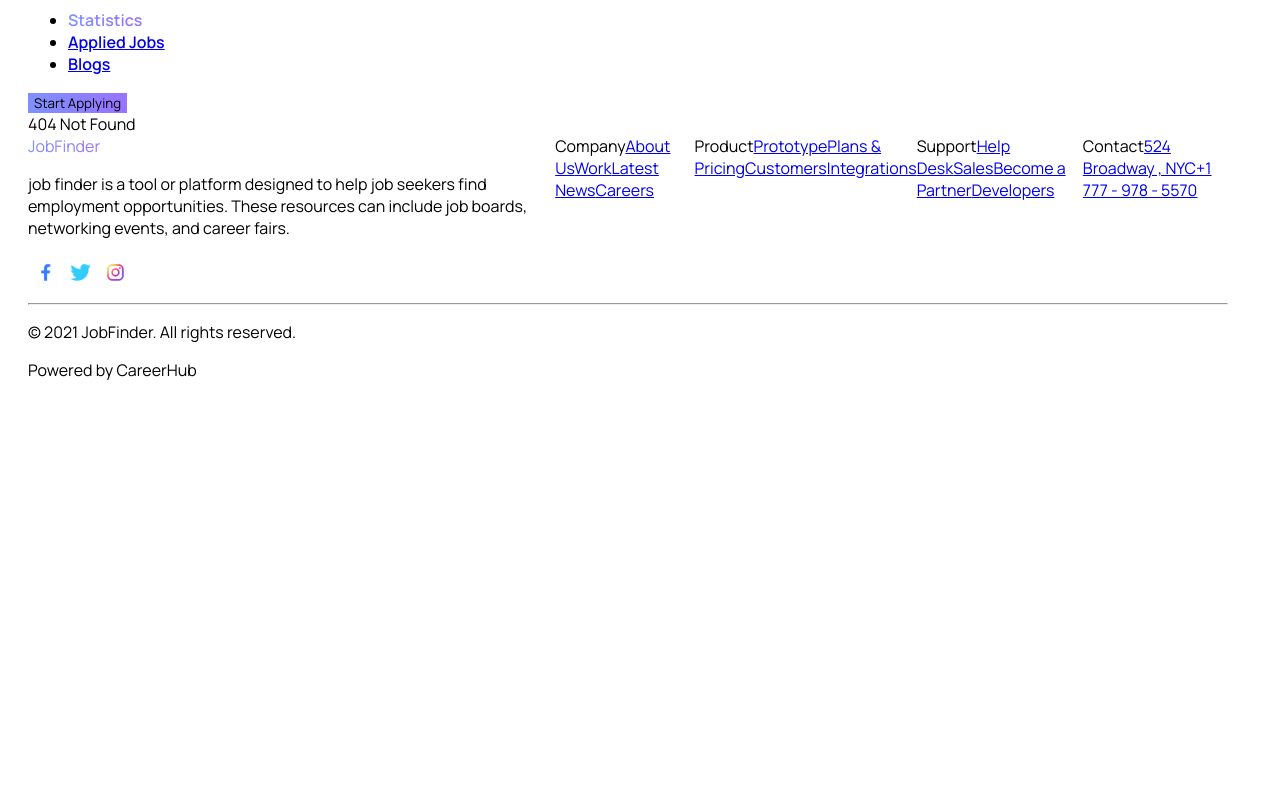
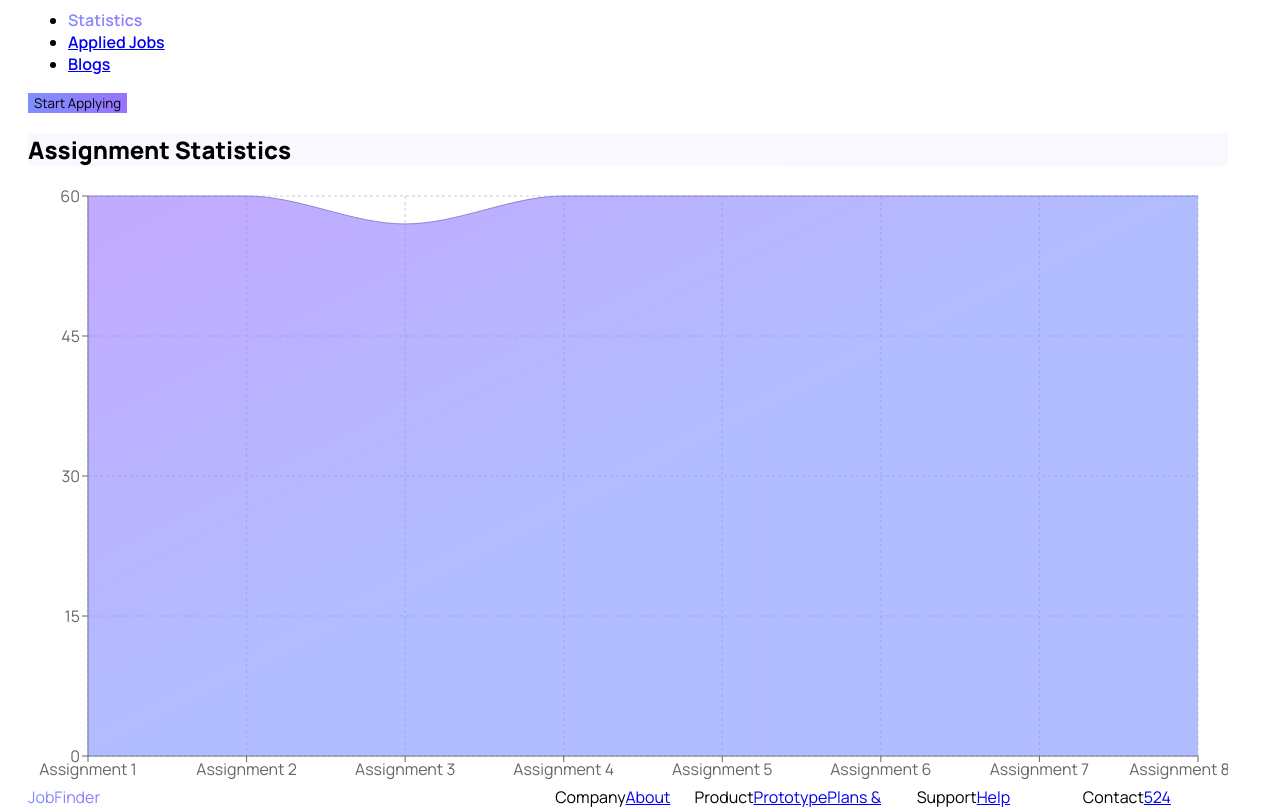
Before and after one commit to MarufAlAslam/find-your-dream-job, a React (Create React App) app: page /statistics in a window 1280 px wide. Shown: the part 1340-2149 px from the top of the page. Before the commit the page ends 1737 px from the top, so only its background shows below. Built offline with nearby package versions, Linux system fonts and the light colour scheme.

Commit message:
statistics done

```diff
--- a/package.json
+++ b/package.json
@@ -13,6 +13,7 @@
     "react-router-dom": "^6.10.0",
     "react-scripts": "5.0.1",
     "react-toastify": "^9.1.2",
+    "recharts": "^2.5.0",
     "web-vitals": "^2.1.4"
   },
   "scripts": {
--- /dev/null
+++ b/src/components/chart/Chart.js
@@ -0,0 +1,69 @@
+import React from 'react';
+import { Area, AreaChart, CartesianGrid, ResponsiveContainer, Tooltip, XAxis, YAxis } from 'recharts';
+
+const Chart = () => {
+    const data = [
+        {
+            name: 'Assignment 1',
+            marks: 60,
+        },
+        {
+            name: 'Assignment 2',
+            marks: 60,
+        },
+        {
+            name: 'Assignment 3',
+            marks: 57,
+        },
+        {
+            name: 'Assignment 4',
+            marks: 60,
+        },
+        {
+            name: 'Assignment 5',
+            marks: 60,
+        },
+        {
+            name: 'Assignment 6',
+            marks: 60,
+        },
+        {
+            name: 'Assignment 7',
+            marks: 60,
+        },
+        {
+            name: 'Assignment 8',
+            marks: 60,
+        },
+    ];
+    return (
+        <ResponsiveContainer width="100%" height={600}>
+
+            <AreaChart
+                width={500}
+                height={200}
+                data={data}
+                margin={{
+                    top: 10,
+                    right: 30,
+                    left: 0,
+                    bottom: 0,
+                }}
+            >
+                <defs>
+                    <linearGradient id="colorUv" x1="1" y1="1" x2="0" y2="0">
+                        <stop offset="50%" stopColor="#7E90FE" stopOpacity={1} />
+                        <stop offset="95%" stopColor="#9873FF" stopOpacity={1} />
+                    </linearGradient>
+                </defs>
+                <CartesianGrid strokeDasharray="3 3" />
+                <XAxis dataKey="name" />
+                <YAxis />
+                <Tooltip />
+                <Area connectNulls type="monotone" dataKey="marks" stroke="#8884d8" fill="url(#colorUv)" />
+            </AreaChart>
+        </ResponsiveContainer>
+    );
+};
+
+export default Chart;
--- /dev/null
+++ b/src/pages/statistics/Statistics.js
@@ -0,0 +1,21 @@
+import React from 'react';
+import Breadcrumb from '../../components/breadcrumb/Breadcrumb';
+import Chart from '../../components/chart/Chart';
+
+const Statistics = () => {
+    return (
+        <div className='py-10'>
+            <Breadcrumb>
+                <h2 className='text-3xl font-bold mb-2'>
+                    Assignment Statistics
+                </h2>
+            </Breadcrumb>
+
+            <div className='py-10'>
+                <Chart />
+            </div>
+        </div>
+    );
+};
+
+export default Statistics;
--- a/src/router.js
+++ b/src/router.js
@@ -3,6 +3,7 @@ import Main from "./pages/main/Main";
 import Home from "./pages/home/Home";
 import JobDetails from "./components/jobDetails/JobDetails";
 import AppliedJobs from "./pages/appliedJobs/AppliedJobs";
+import Statistics from "./pages/statistics/Statistics";
 
 // browser router file
 const router = createBrowserRouter([
@@ -24,6 +25,10 @@ const router = createBrowserRouter([
                 element: <AppliedJobs />
             },
             {
+                path: "/statistics",
+                element: <Statistics />
+            },
+            {
                 path: "*",
                 element: "404 Not Found"
             }
```
Also changed, not shown: 1 other file (tests, documents, lock files or other folders).
